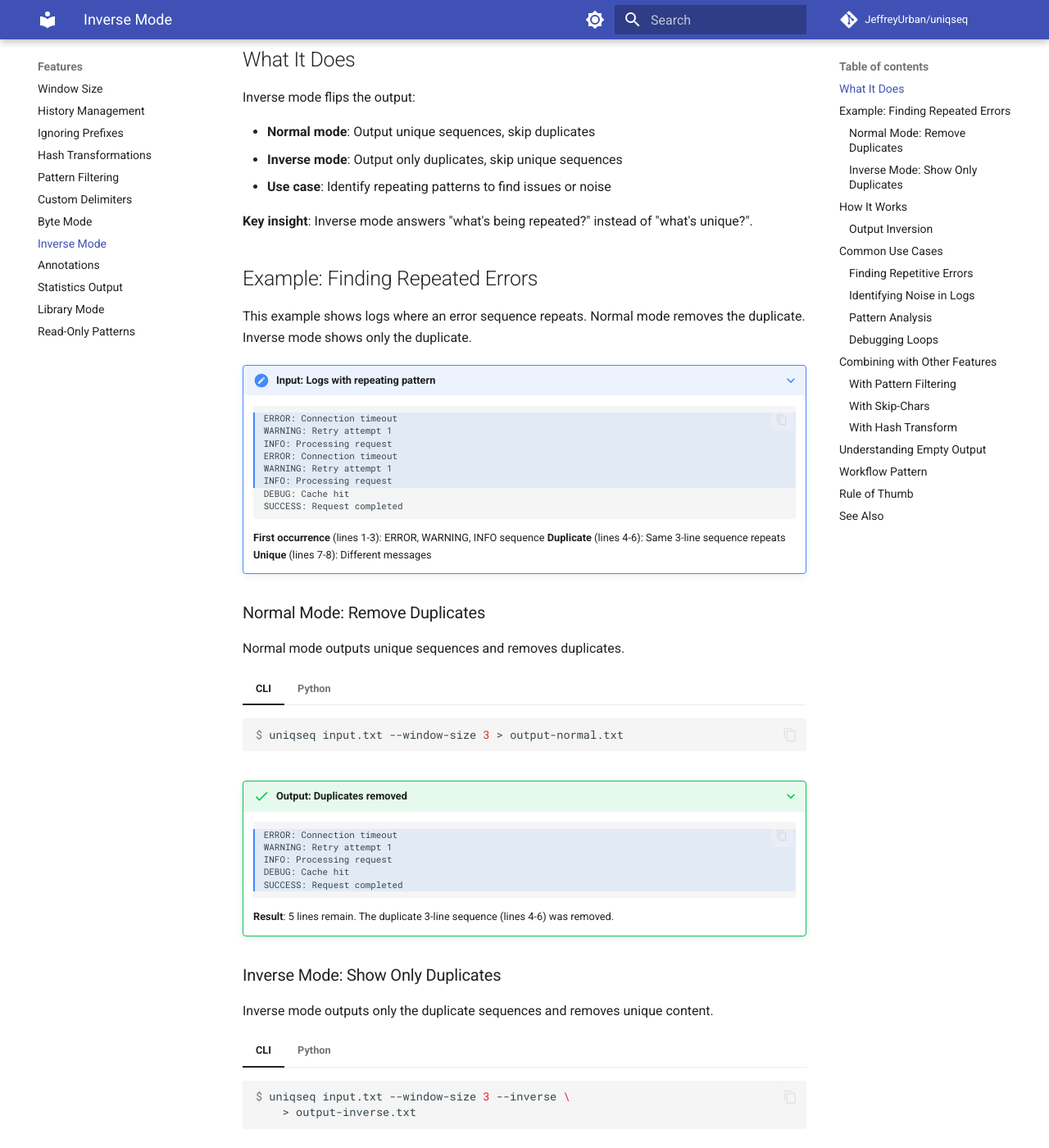
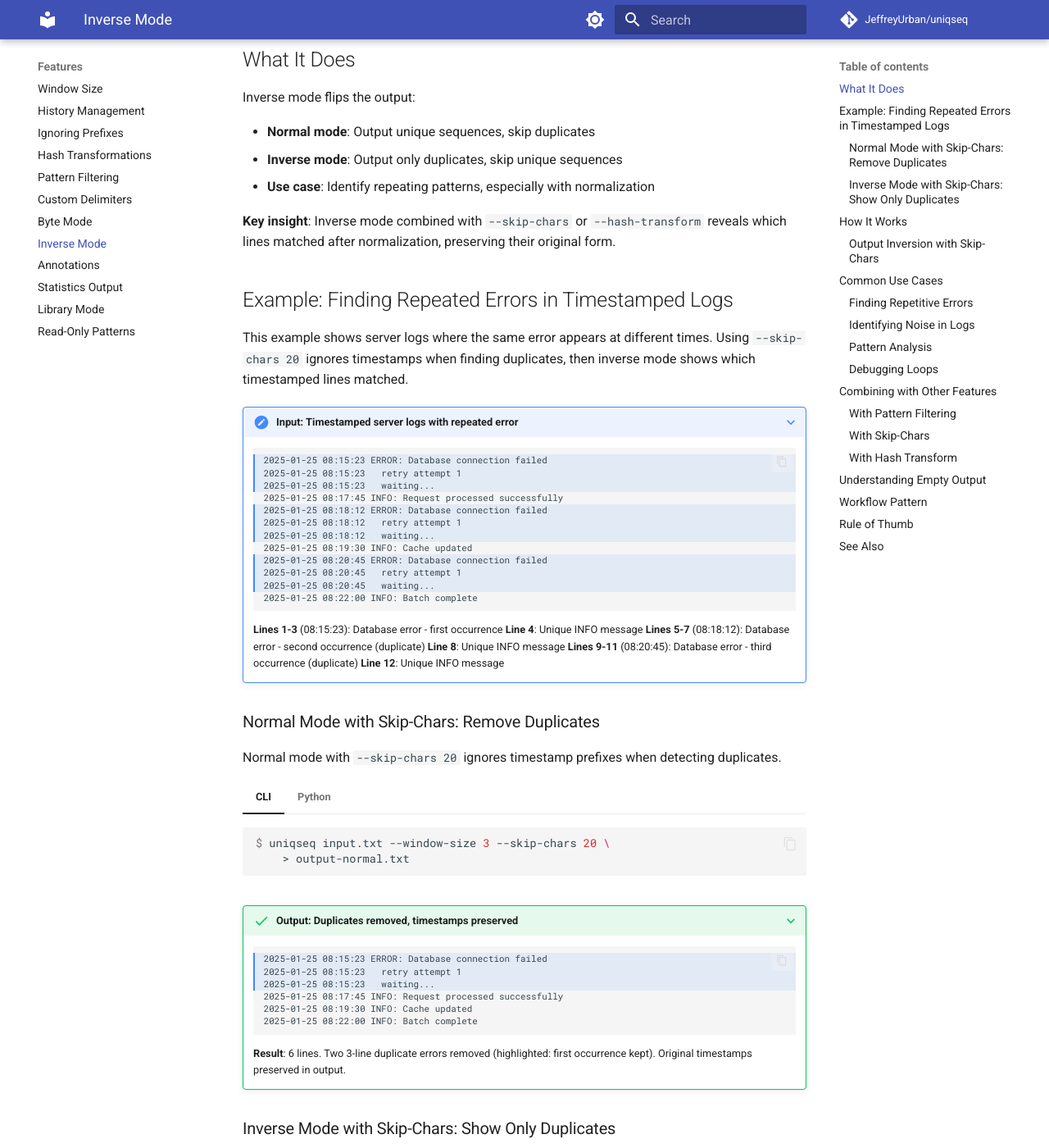
Before and after one commit to JeffreyUrban/uniqseq, an MkDocs documentation site: the page built from docs/features/inverse/inverse.md, in a window 1280 px wide and 1400 px high, scrolled down 289 px. Shown: the whole window at 82% size. Built offline with MkDocs 1.6.1 and Material for MkDocs 9.7.7, drawn with Linux system fonts in a browser that asks for light colours; comment, search, counter and statistics services are not loaded; some of the changed text lies outside the part shown.

Commit message:
Revisions to inverse feature doc in progress.

````diff
--- a/docs/features/inverse/fixtures/expected-inverse.txt
+++ b/docs/features/inverse/fixtures/expected-inverse.txt
@@ -1,3 +1,3 @@
-ERROR: Connection timeout
-WARNING: Retry attempt 1
-INFO: Processing request
+2025-01-25 08:18:12 ERROR: Database connection failed
+2025-01-25 08:18:12   retry attempt 1
+2025-01-25 08:18:12   waiting...
--- a/docs/features/inverse/fixtures/expected-normal.txt
+++ b/docs/features/inverse/fixtures/expected-normal.txt
@@ -1,5 +1,6 @@
-ERROR: Connection timeout
-WARNING: Retry attempt 1
-INFO: Processing request
-DEBUG: Cache hit
-SUCCESS: Request completed
+2025-01-25 08:15:23 ERROR: Database connection failed
+2025-01-25 08:15:23   retry attempt 1
+2025-01-25 08:15:23   waiting...
+2025-01-25 08:17:45 INFO: Request processed successfully
+2025-01-25 08:19:30 INFO: Cache updated
+2025-01-25 08:22:00 INFO: Batch complete
--- a/docs/features/inverse/fixtures/input.txt
+++ b/docs/features/inverse/fixtures/input.txt
@@ -1,8 +1,12 @@
-ERROR: Connection timeout
-WARNING: Retry attempt 1
-INFO: Processing request
-ERROR: Connection timeout
-WARNING: Retry attempt 1
-INFO: Processing request
-DEBUG: Cache hit
-SUCCESS: Request completed
+2025-01-25 08:15:23 ERROR: Database connection failed
+2025-01-25 08:15:23   retry attempt 1
+2025-01-25 08:15:23   waiting...
+2025-01-25 08:17:45 INFO: Request processed successfully
+2025-01-25 08:18:12 ERROR: Database connection failed
+2025-01-25 08:18:12   retry attempt 1
+2025-01-25 08:18:12   waiting...
+2025-01-25 08:19:30 INFO: Cache updated
+2025-01-25 08:20:45 ERROR: Database connection failed
+2025-01-25 08:20:45   retry attempt 1
+2025-01-25 08:20:45   waiting...
+2025-01-25 08:22:00 INFO: Batch complete
--- a/docs/features/inverse/inverse.md
+++ b/docs/features/inverse/inverse.md
@@ -8,33 +8,37 @@
 
 - **Normal mode**: Output unique sequences, skip duplicates
 - **Inverse mode**: Output only duplicates, skip unique sequences
-- **Use case**: Identify repeating patterns to find issues or noise
+- **Use case**: Identify repeating patterns, especially with normalization
 
-**Key insight**: Inverse mode answers "what's being repeated?" instead of "what's unique?".
+**Key insight**: Inverse mode combined with `--skip-chars` or `--hash-transform` reveals which lines matched after normalization, preserving their original form.
 
-## Example: Finding Repeated Errors
+## Example: Finding Repeated Errors in Timestamped Logs
 
-This example shows logs where an error sequence repeats. Normal mode removes the duplicate. Inverse mode shows only the duplicate.
+This example shows server logs where the same error appears at different times. Using `--skip-chars 20` ignores timestamps when finding duplicates, then inverse mode shows which timestamped lines matched.
 
-???+ note "Input: Logs with repeating pattern"
-    ```text hl_lines="1-3 4-6"
+???+ note "Input: Timestamped server logs with repeated error"
+    ```text hl_lines="1-3 5-7 9-11"
     --8<-- "features/inverse/fixtures/input.txt"
     ```
 
-    **First occurrence** (lines 1-3): ERROR, WARNING, INFO sequence
-    **Duplicate** (lines 4-6): Same 3-line sequence repeats
-    **Unique** (lines 7-8): Different messages
+    **Lines 1-3** (08:15:23): Database error - first occurrence
+    **Line 4**: Unique INFO message
+    **Lines 5-7** (08:18:12): Database error - second occurrence (duplicate)
+    **Line 8**: Unique INFO message
+    **Lines 9-11** (08:20:45): Database error - third occurrence (duplicate)
+    **Line 12**: Unique INFO message
 
-### Normal Mode: Remove Duplicates
+### Normal Mode with Skip-Chars: Remove Duplicates
 
-Normal mode outputs unique sequences and removes duplicates.
+Normal mode with `--skip-chars 20` ignores timestamp prefixes when detecting duplicates.
 
 === "CLI"
 
     <!-- verify-file: output-normal.txt expected: expected-normal.txt -->
     <!-- termynal -->
     ```console
-    $ uniqseq input.txt --window-size 3 > output-normal.txt
+    $ uniqseq input.txt --window-size 3 --skip-chars 20 \
+        > output-normal.txt
     ```
 
 === "Python"
@@ -45,7 +49,8 @@
 
     dedup = StreamingDeduplicator(
         window_size=3,
-        inverse=False  # (1)!
+        skip_chars=20,  # (1)!
+        inverse=False
     )
 
     with open("input.txt") as f:
@@ -55,26 +60,27 @@
             dedup.flush(out)
     ```
 
-    1. Default: normal mode (remove duplicates)
+    1. Skip first 20 characters (timestamp prefix) when hashing
 
-???+ success "Output: Duplicates removed"
-    ```text hl_lines="1-3 4-5"
+???+ success "Output: Duplicates removed, timestamps preserved"
+    ```text hl_lines="1-3"
     --8<-- "features/inverse/fixtures/expected-normal.txt"
     ```
 
-    **Result**: 5 lines remain. The duplicate 3-line sequence (lines 4-6) was removed.
+    **Result**: 6 lines. Two 3-line duplicate errors removed (highlighted: first occurrence kept).
+    Original timestamps preserved in output.
 
-### Inverse Mode: Show Only Duplicates
+### Inverse Mode with Skip-Chars: Show Only Duplicates
 
-Inverse mode outputs only the duplicate sequences and removes unique content.
+Inverse mode with `--skip-chars 20` shows duplicate occurrences with their timestamps.
 
 === "CLI"
 
     <!-- verify-file: output-inverse.txt expected: expected-inverse.txt -->
     <!-- termynal -->
     ```console
-    $ uniqseq input.txt --window-size 3 --inverse \
-        > output-inverse.txt
+    $ uniqseq input.txt --window-size 3 --skip-chars 20 \
+        --inverse > output-inverse.txt
     ```
 
 === "Python"
@@ -85,7 +91,8 @@
 
     dedup = StreamingDeduplicator(
         window_size=3,
-        inverse=True  # (1)!
+        skip_chars=20,  # (1)!
+        inverse=True    # (2)!
     )
 
     with open("input.txt") as f:
@@ -95,41 +102,56 @@
             dedup.flush(out)
     ```
 
-    1. Inverse mode: output only duplicates
+    1. Skip timestamp prefix when detecting duplicates
+    2. Output only duplicate occurrences
 
-???+ warning "Output: Only duplicates shown"
+???+ warning "Output: Only duplicate shown with timestamp"
     ```text hl_lines="1-3"
     --8<-- "features/inverse/fixtures/expected-inverse.txt"
     ```
 
-    **Result**: 3 lines remain. Only the duplicate sequence (lines 4-6 from input) is shown. Unique sequences removed.
+    **Result**: 3 lines. The duplicate error at 08:18:12 (lines 5-7 from input).
+
+    **Key insight**: Timestamp preserved! You can see WHEN the duplicate occurred.
 
 ## How It Works
 
-### Output Inversion
+### Output Inversion with Skip-Chars
 
-Inverse mode reverses which sequences are output:
+Inverse mode combined with `--skip-chars` ignores prefixes when detecting duplicates, but preserves them in output:
 
 ```
-Input (8 lines):
-  Lines 1-3: ERROR, WARNING, INFO    ← First occurrence
-  Lines 4-6: ERROR, WARNING, INFO    ← Duplicate
-  Lines 7-8: DEBUG, SUCCESS          ← Unique
+Input (12 lines with timestamps):
+  Lines 1-3:   08:15:23 ERROR...      ← First occurrence
+  Line 4:      08:17:45 INFO...       ← Unique
+  Lines 5-7:   08:18:12 ERROR...      ← Second occurrence (duplicate)
+  Line 8:      08:19:30 INFO...       ← Unique
+  Lines 9-11:  08:20:45 ERROR...      ← Third occurrence (duplicate)
+  Line 12:     08:22:00 INFO...       ← Unique
 
-Normal mode:
-  ✓ Output lines 1-3 (first occurrence)
-  ✗ Skip lines 4-6 (duplicate)
-  ✓ Output lines 7-8 (unique)
-  → Result: 5 lines
+With --skip-chars 20 (ignore timestamp prefix):
+  Lines 1-3, 5-7, and 9-11 all match (same ERROR message)
 
-Inverse mode:
-  ✗ Skip lines 1-3 (first occurrence)
-  ✓ Output lines 4-6 (duplicate)
-  ✗ Skip lines 7-8 (unique)
-  → Result: 3 lines
+Normal mode + skip-chars:
+  ✓ Output lines 1-3 (first ERROR at 08:15:23)
+  ✓ Output line 4 (unique)
+  ✗ Skip lines 5-7 (duplicate ERROR at 08:18:12)
+  ✓ Output line 8 (unique)
+  ✗ Skip lines 9-11 (duplicate ERROR at 08:20:45)
+  ✓ Output line 12 (unique)
+  → Result: 6 lines
+
+Inverse mode + skip-chars:
+  ✗ Skip lines 1-3 (first ERROR)
+  ✗ Skip line 4 (unique)
+  ✓ Output lines 5-7 (duplicate ERROR at 08:18:12 - timestamp preserved!)
+  ✗ Skip line 8 (unique)
+  ✗ Skip lines 9-11 (duplicate ERROR at 08:20:45)
+  ✗ Skip line 12 (unique)
+  → Result: 3 lines showing duplicate with timestamp
 ```
 
-Only the duplicate occurrences are output. The first occurrence and unique sequences are skipped.
+**Key insight**: Skip-chars affects matching, not output. Timestamps are preserved, letting you see WHEN the duplicate occurred.
 
 ## Common Use Cases
 
--- a/docs/features/library-dir/fixtures/output.txt
+++ b/docs/features/library-dir/fixtures/output.txt
@@ -1,2 +1,5 @@
+ERROR: Connection failed
+  at network.connect()
+  retrying in 5s
 INFO: Starting service
 INFO: Service started
````
Also changed, not shown: docs/features/library-dir/fixtures/library/metadata-20251125-160751-464722/config.json (added, +12 -0 lines).
